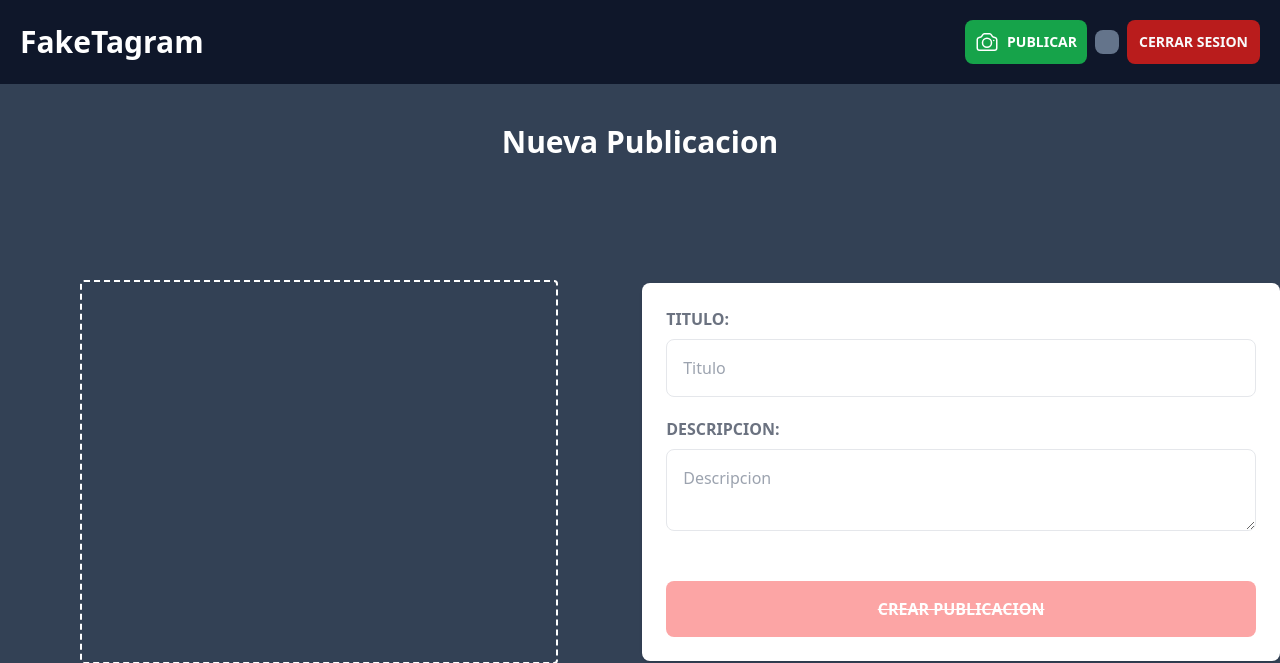
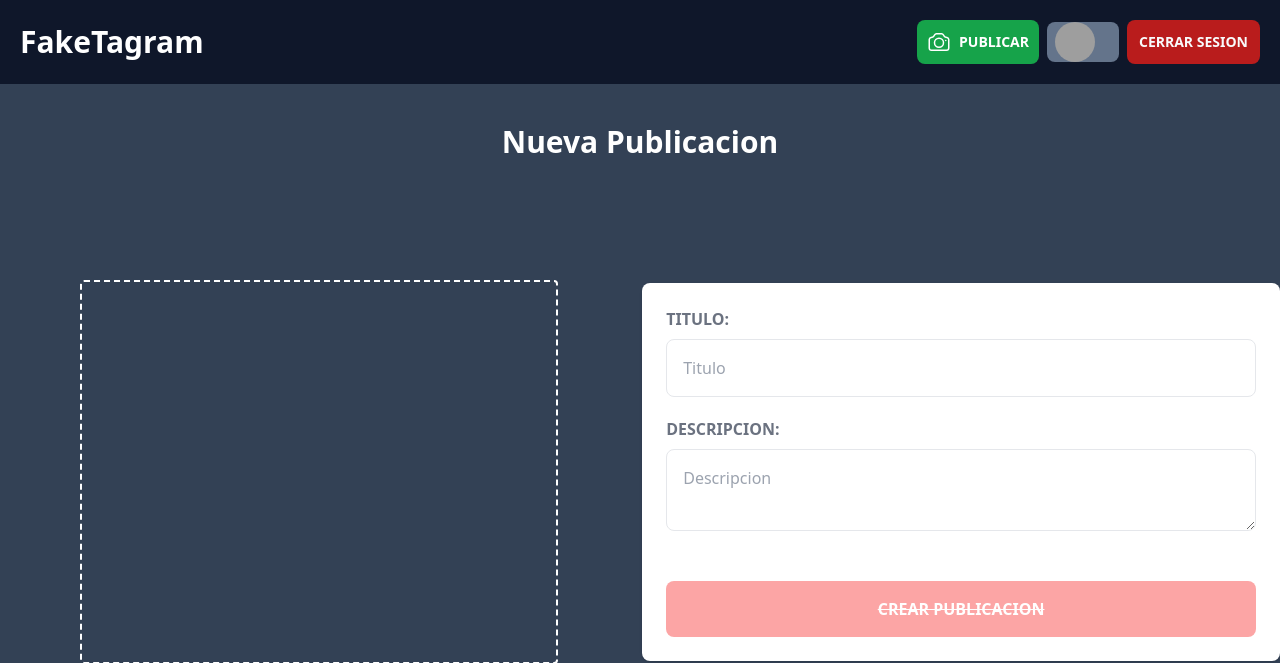
Before and after one commit to ValentinHRoldan/Laravel---FakeTagram, a Laravel app: page /post/create in a window 1280 px wide. Shown: the top 663 px of the page. Run offline with Laravel 12, Linux system fonts and the light colour scheme; a user stored in the database is signed in; data comes from the database, SQL or seed files in the repository; style sheets or scripts are compiled from the project's sources; some libraries are stand-ins or nearby versions; grey boxes are pictures that could not be loaded.

Commit message:
agregando la foto de perfil en el navbar

```diff
--- a/app/Models/User.php
+++ b/app/Models/User.php
@@ -57,6 +57,10 @@
         return $this->belongsToMany(User::class, 'followers', 'user_id', 'follower_id');
     }
 
+    public function followings(){
+        return $this->belongsToMany(User::class, 'followers', 'follower_id', 'user_id');
+    }
+
     public function checkFollow($userId){
         return $this->followers->contains('id', $userId);
     }
--- a/resources/views/auth/dashboard.blade.php
+++ b/resources/views/auth/dashboard.blade.php
@@ -34,9 +34,9 @@
                 </div>
 
                 <p class="text-gray-100 text-sm mb-3 font-bold mt-5"> {{$user->followers->count()}}
-                    <span class="font-normal">Seguidores</span>
+                    <span class="font-normal">@choice('Seguidor|Seguidores', $user->followers->count())</span>
                 </p>
-                <p class="text-gray-100 text-sm mb-3 font-bold"> 0
+                <p class="text-gray-100 text-sm mb-3 font-bold"> {{$user->followings->count()}}
                     <span class="font-normal">Siguiendo</span>
                 </p>
                 <p class="text-gray-100 text-sm mb-3 font-bold"> {{$user->posts->count()}}
--- a/resources/views/layouts/base.blade.php
+++ b/resources/views/layouts/base.blade.php
@@ -21,8 +21,6 @@
                 @else
                     <p>no autenticado</p>
                 @endif --}}
-
-
                 @guest
                 <nav class="flex gap-2 items-center">
                     <a href="{{ route('login') }}" class="text-sm font-bold text-white uppercase p-2 bg-green-600 rounded-lg">Login</a>
@@ -41,9 +39,14 @@
                               </svg>
                               Publicar
                         </a>
-
-                        <a href="{{ route('post.index', auth()->user()->username) }}" class="text-sm font-bold text-white uppercase p-3 bg-slate-500 hover:bg-slate-700 rounded-lg">{{ auth()->user()->username }}</a>
-
+                        <a href="{{ route('post.index', auth()->user()->username) }}">
+                            <div class="flex items-center bg-slate-500 hover:bg-slate-700 rounded-lg pl-2">
+                                <div class="w-10 h-10 overflow-hidden rounded-full">
+                                    <img src="{{ asset('perfiles/' . auth()->user()->imagen) }}" alt="Imagen usuario" class="w-full h-full object-cover">
+                                </div>
+                                <p class="text-sm font-bold text-white uppercase p-3 ">{{ auth()->user()->username }}</p>
+                            </div>
+                        </a>
                         <input type="submit" class="text-sm font-bold text-gray-50 uppercase cursor-pointer hover:bg-red-800 p-3 rounded-lg bg-red-700" value="Cerrar Sesion">
                     </nav>
                 </form>
```
